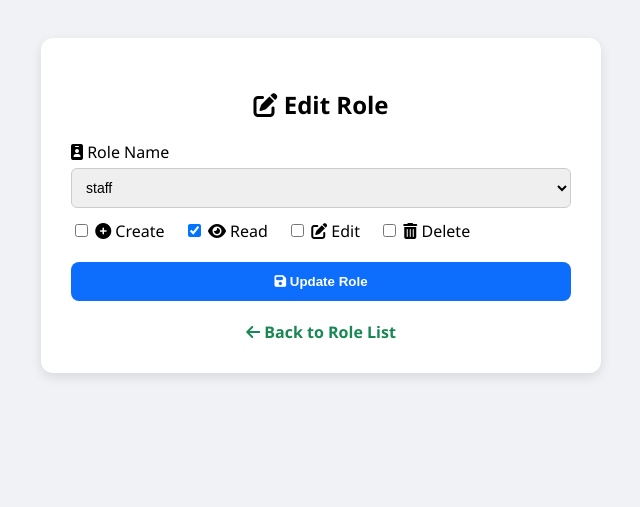
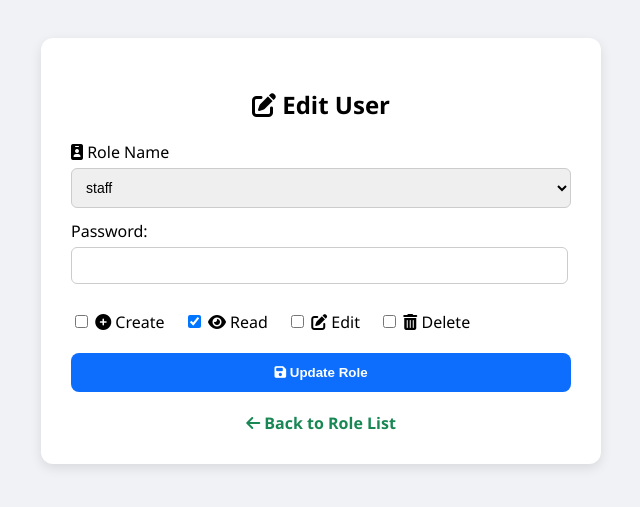
Before and after one commit to SnowBone30/Rbm, a PHP site: page /edit.php?id=9 in a window 1280 px wide. Shown: the top 507 px of the page, without its empty margins (319-959 px from the left). Run offline with PHP 8.4, Linux system fonts and the light colour scheme; a user stored in the database is signed in; data comes from the database, SQL or seed files in the repository.

Commit message:
Add files via upload

```diff
--- a/role_management_old/db.php
+++ b/role_management_old/db.php
@@ -2,7 +2,7 @@
 $host = 'localhost';
 $user = 'root';
 $pass = '';
-$dbname = 'role_management';
+$dbname = 'rbm';
 
 $conn = new mysqli($host, $user, $pass, $dbname);
 if ($conn->connect_error) {
--- a/role_management_old/edit.php
+++ b/role_management_old/edit.php
@@ -12,7 +12,7 @@ if (!isset($_GET['id']) || !is_numeric($_GET['id'])) {
 }
 
 $id = $_GET['id'];
-$stmt = $conn->prepare("SELECT username, role, can_create, can_read, can_edit, can_delete FROM users WHERE id = ?");
+$stmt = $conn->prepare("SELECT username, password, role, can_create, can_read, can_edit, can_delete FROM users WHERE id = ?");
 $stmt->bind_param("i", $id);
 $stmt->execute();
 $result = $stmt->get_result();
@@ -25,15 +25,23 @@ if (!$role) {
 
 if ($_SERVER['REQUEST_METHOD'] == 'POST') {
     $newName = trim($_POST['role']);
+    $newPass = trim($_POST['password']);
     $canCreate = isset($_POST['Create']) ? 1 : 0;
     $canRead = isset($_POST['Read']) ? 1 : 0;
     $canEdit = isset($_POST['Edit']) ? 1 : 0;
     $canDelete = isset($_POST['Delete']) ? 1 : 0;
 
-    $stmt = $conn->prepare("UPDATE users SET role = ?, can_create = ?, can_read = ?, can_edit = ?, can_delete = ? WHERE id = ?");
-    $stmt->bind_param("siiiii", $newName, $canCreate, $canRead, $canEdit, $canDelete, $id);
+     $hashedPassword = password_hash($newPass, PASSWORD_DEFAULT);
+
+      if (!empty($username) && !empty($newPass) && !empty($role)) {
+         $stmt = $conn->prepare("UPDATE users SET password = ?, role = ?, can_create = ?, can_read = ?, can_edit = ?, can_delete = ? WHERE id = ?");
+    $stmt->bind_param("ssiiiii", $hashedPassword, $newName, $canCreate, $canRead, $canEdit, $canDelete, $id);
     $stmt->execute();
     header("Location: index.php");
+    exit;
+    }
+
+
 }
 ?>
 
@@ -78,8 +86,8 @@ if ($_SERVER['REQUEST_METHOD'] == 'POST') {
             font-weight: 500;
         }
 
-        input[type="text"] {
-            width: 100%;
+        input[type="text"], [type="password"] {
+            width: 95%;
             padding: 10px;
             margin-top: 5px;
             margin-bottom: 15px;
@@ -126,12 +134,13 @@ if ($_SERVER['REQUEST_METHOD'] == 'POST') {
             text-decoration: underline;
         }
 
+
     </style>
 </head>
 <body>
 
 <div class="form-container">
-    <h2><i class="fas fa-pen-to-square"></i> Edit Role</h2>
+    <h2><i class="fas fa-pen-to-square"></i> Edit User</h2>
 
     <form method="POST">
         <label for="role"><i class="fas fa-id-badge"></i> Role Name</label>
@@ -139,6 +148,13 @@ if ($_SERVER['REQUEST_METHOD'] == 'POST') {
         <option value="staff">staff</option>
         <option value="admin">Admin</option>
     </select>
+
+     <form method="POST">
+        <label for="password">Password:</label>
+        <input type="password" name="password" id="password" required>
+    </select>
+
+
 
         <div class="permissions">
             <label><input type="checkbox" name="Create" value="1" <?= $role['can_create'] ? 'checked' : '' ?>> <i class="fas fa-plus-circle"></i> Create</label>
```
Also changed, not shown: role_management_old/index.php (+9 -1 lines).
